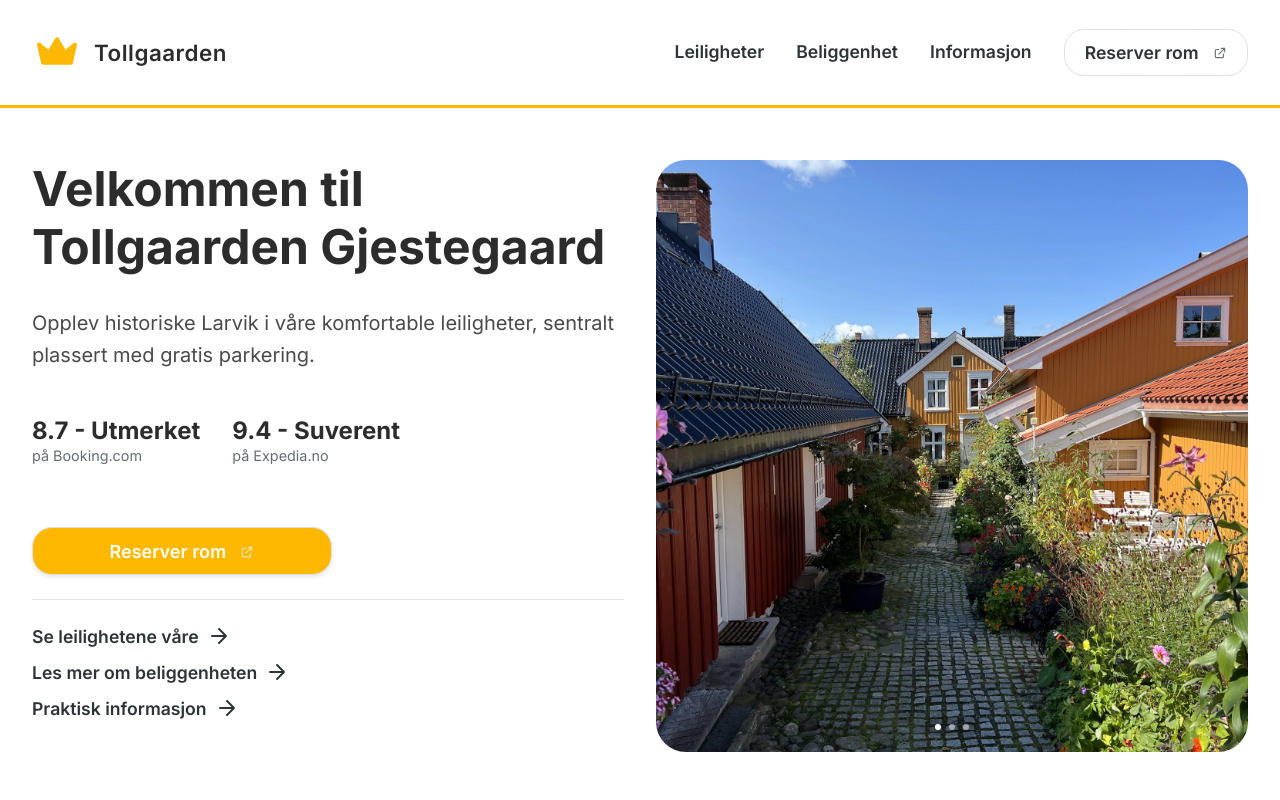
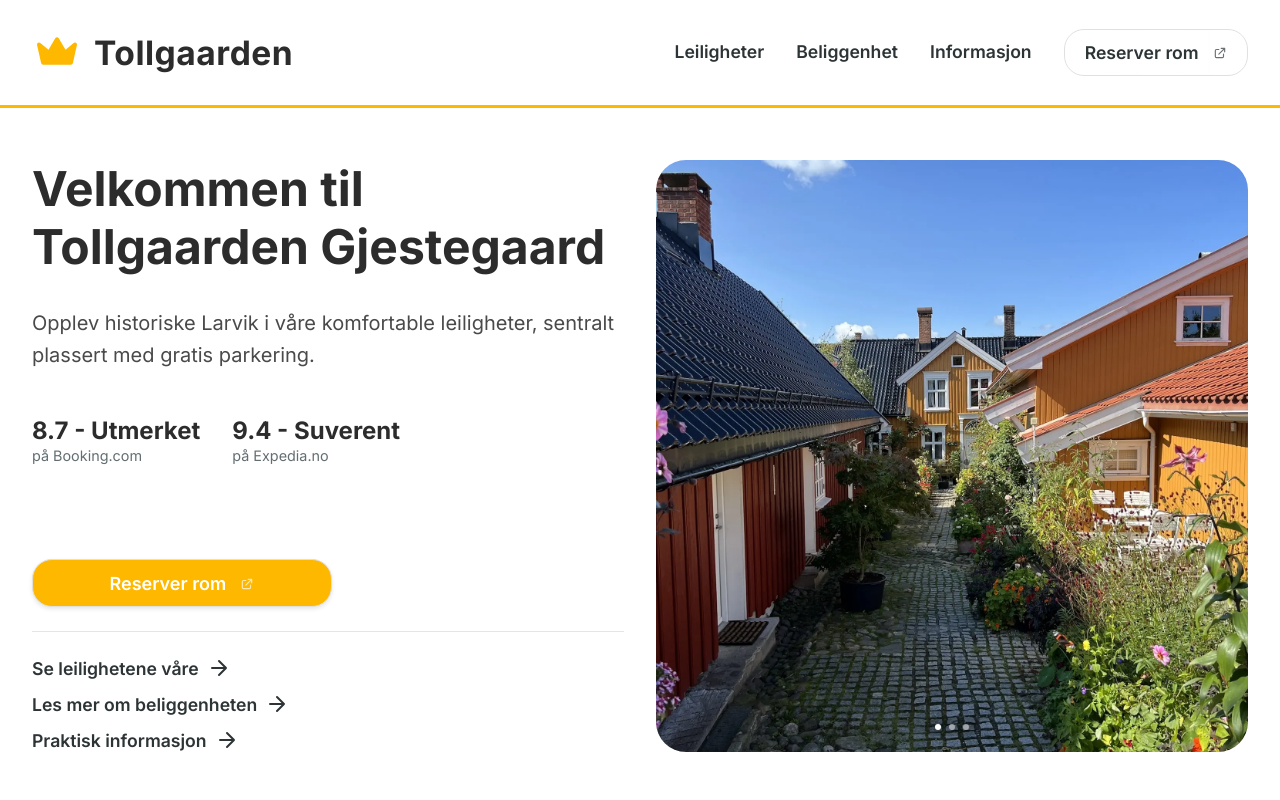
Before and after one commit to gardaanstad/tollgaard, a Next.js app: page / in a window 1280 px wide. Shown: the top 800 px of the page. Built offline with nearby package versions, Linux system fonts and the light colour scheme.

Commit message:
optimized images, removed animatedtext feature

```diff
--- a/app/components/AnimatedText.module.css
+++ /dev/null
@@ -1,25 +0,0 @@
-.container {
-  position: relative;
-  overflow: hidden;
-}
-
-.textWrapper {
-  position: relative;
-  transition: transform 0.3s ease;
-}
-
-.text, .hoverText {
-  display: block;
-  line-height: 1.4;
-  height: 1.4em;
-}
-
-.hoverText {
-  position: absolute;
-  top: 100%;
-  left: 0;
-}
-
-.container.animating .textWrapper {
-  transform: translateY(-100%);
-}
--- a/app/components/AnimatedText.tsx
+++ /dev/null
@@ -1,34 +0,0 @@
-'use client'
-import { ReactNode, useState } from 'react'
-import { usePathname } from 'next/navigation'
-import styles from './AnimatedText.module.css'
-
-interface AnimatedTextProps {
-  children: ReactNode
-  hoverText: string
-}
-
-export function AnimatedText({ children, hoverText }: AnimatedTextProps) {
-  const [isAnimating, setIsAnimating] = useState(false)
-  const pathname = usePathname()
-  const isHomePage = pathname === '/'
-
-  const handleMouseEnter = () => {
-    if (!isHomePage) {
-      setIsAnimating(true)
-    }
-  }
-
-  return (
-    <div
-      className={`${styles.container} ${isAnimating ? styles.animating : ''}`}
-      onMouseEnter={handleMouseEnter}
-      onMouseLeave={() => setIsAnimating(false)}
-    >
-      <div className={styles.textWrapper}>
-        <div className={styles.text}>{children}</div>
-        <div className={styles.hoverText}>{hoverText}</div>
-      </div>
-    </div>
-  )
-}
--- a/app/components/Button.module.css
+++ b/app/components/Button.module.css
@@ -30,8 +30,7 @@
 .primary:hover {
   background: var(--primary-dark) !important;
   border-color: var(--primary-dark) !important;
-  transform: translateY(-1px);
-  box-shadow: 0 4px 6px rgba(0, 0, 0, 0.15);
+  box-shadow: 2px 2px 2px rgba(0, 0, 0, 0.15);
 }
 
 .primary:active {
--- a/app/components/DesktopMenu.tsx
+++ b/app/components/DesktopMenu.tsx
@@ -2,7 +2,6 @@ import Link from 'next/link'
 import { SecondaryButton } from './SecondaryButton'
 import styles from './DesktopMenu.module.css'
 import navStyles from './Navbar.module.css'
-import { AnimatedText } from './AnimatedText'
 import { CrownIcon } from './CrownIcon'
 import { NewTabIcon } from './icons'
 
@@ -15,9 +14,7 @@ export function DesktopMenu({ pathname }: DesktopMenuProps) {
     <>
       <Link href="/" className={navStyles.logo}>
         <CrownIcon />
-        <AnimatedText hoverText="Gå tilbake">
-          Tollgaarden
-        </AnimatedText>
+        <h1>Tollgaarden</h1>
       </Link>
       <div className={styles.navLinks}>
         <Link
--- a/app/page.module.css
+++ b/app/page.module.css
@@ -62,7 +62,6 @@
   flex-direction: column;
   gap: 1.5rem;
   align-self: flex-end;
-  margin-bottom: 2rem;
 }
 
 .reviewsContent {
--- a/app/rom/page.module.css
+++ b/app/rom/page.module.css
@@ -47,6 +47,7 @@
   max-width: 1400px;
   margin: 2rem auto;
   padding: 0 2rem;
+  padding-bottom: 10rem;
   display: grid;
   grid-template-columns: repeat(3, 1fr);
   gap: 2rem;
```
Also changed, not shown: public/tollgaard_1.webp, 1 other file (tests, documents, lock files or other folders).
